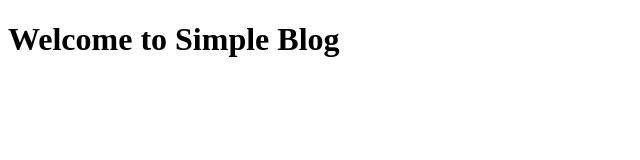
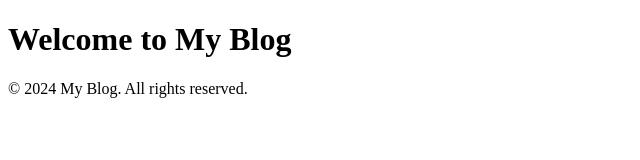
Before and after one commit to dhamsey3/my-blog, a plain HTML site: page application/frontend/index.html in a window 1280 px wide. Shown: the whole page, without its empty margins (0-640 px from the left). Drawn offline with Linux system fonts and the light colour scheme; no server answers.

Commit message:
Update index.html

```diff
--- a/application/frontend/index.html
+++ b/application/frontend/index.html
@@ -3,13 +3,19 @@
 <head>
   <meta charset="UTF-8">
   <meta name="viewport" content="width=device-width, initial-scale=1.0">
-  <title>Simple Blog</title>
+  <title>My Blog</title>
   <link rel="stylesheet" href="style.css">
 </head>
 <body>
-  <h1>Welcome to Simple Blog</h1>
-  <div id="posts"></div>
-
+  <header>
+    <h1>Welcome to My Blog</h1>
+  </header>
+  <main>
+    <!-- Content goes here -->
+  </main>
+  <footer>
+    <p>&copy; 2024 My Blog. All rights reserved.</p>
+  </footer>
   <script src="script.js"></script>
 </body>
 </html>
```
